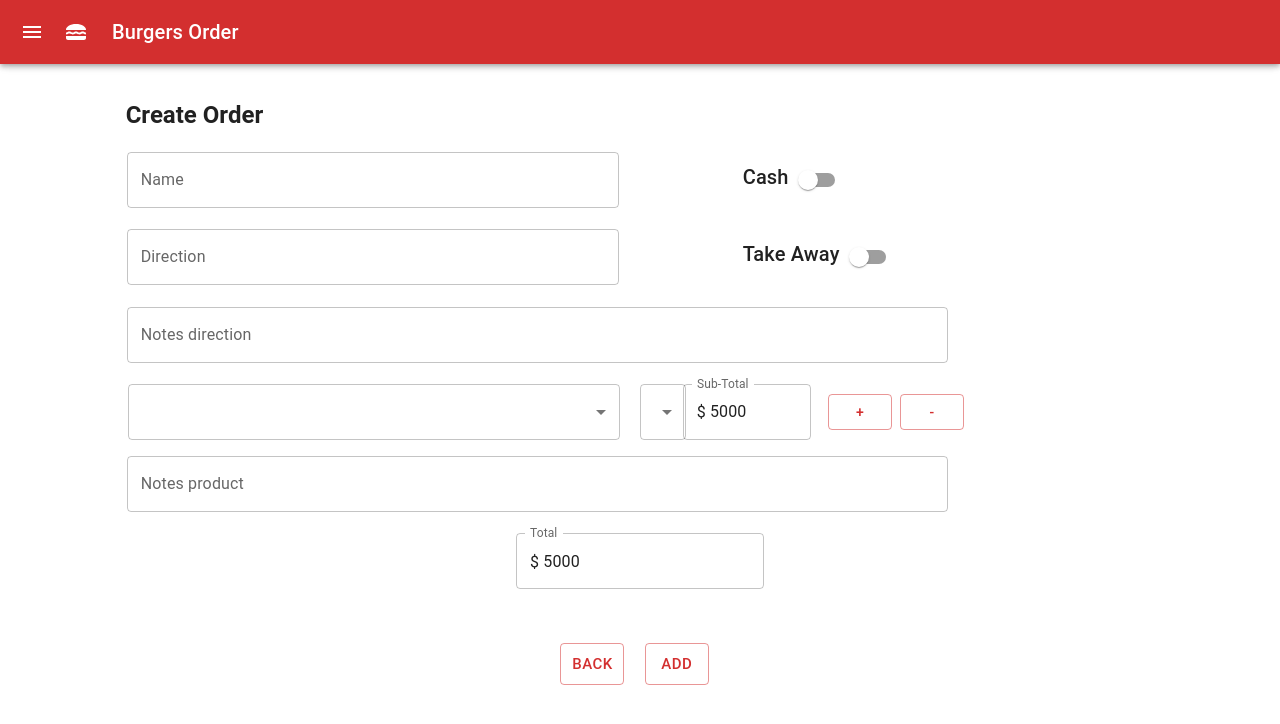
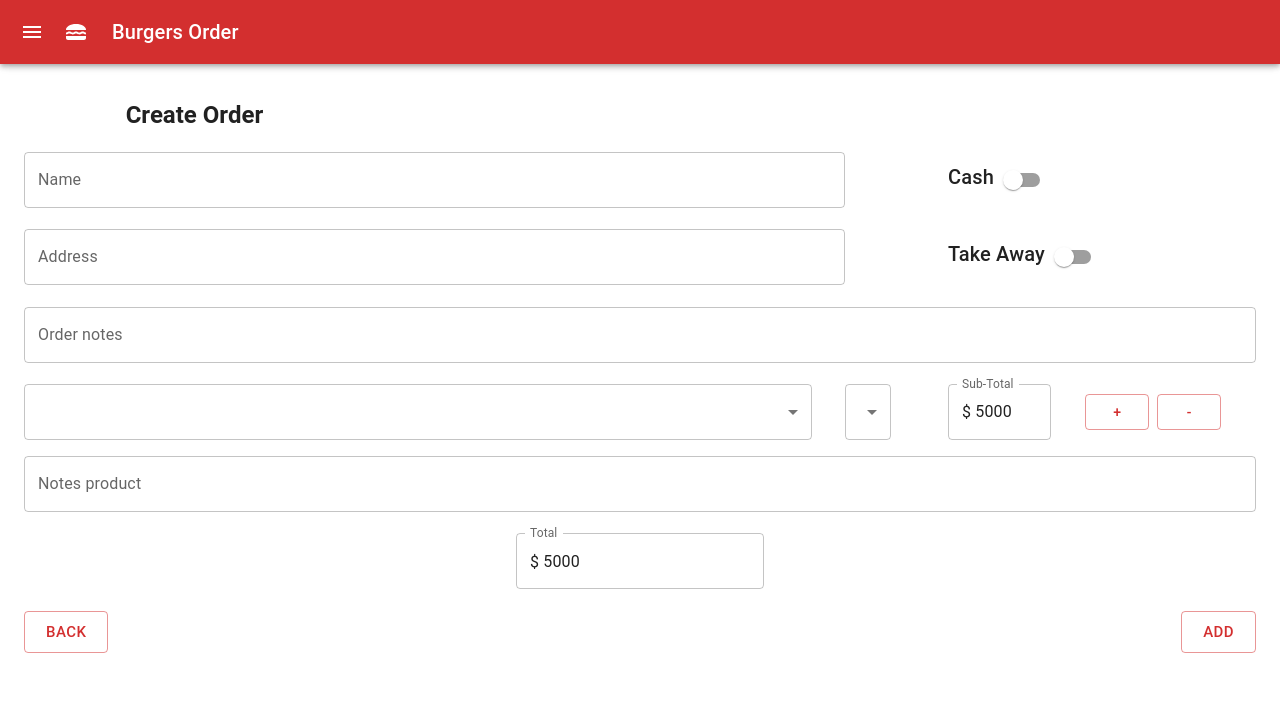
Before and after one commit to fransiri7/burgers-order-client, a React (Create React App) app: page /orders/create in a window 1280 px wide. Shown: the top 724 px of the page. Built offline with nearby package versions, Linux system fonts and the light colour scheme; no server answers.

Commit message:
estilo y disposicion de grids del componente CreateOrder COMENTARIOS RESUELTOS

```diff
--- a/src/modules/order/CreateOrder.jsx
+++ b/src/modules/order/CreateOrder.jsx
@@ -11,11 +11,11 @@ export function CreateOrder() {
                     </Typography>
                 </Grid>
             </Grid>
-            <Grid item container alignItems="center" justifyContent="center">
-                <Grid item md={6}>
-                    <TextField label="Name" variant="outlined" style={{ width: "80%" }}></TextField>
+            <Grid item container alignItems="center" justifyContent="space-between">
+                <Grid item md={8}>
+                    <TextField label="Name" variant="outlined" fullWidth />
                 </Grid>
-                <Grid item container md={4}>
+                <Grid item container md={3}>
                     <Grid item>
                         <Typography variant="h6">Cash</Typography>
                     </Grid>
@@ -24,11 +24,11 @@ export function CreateOrder() {
                     </Grid>
                 </Grid>
             </Grid>
-            <Grid item container alignItems="center" justifyContent="center">
-                <Grid item md={6}>
-                    <TextField label="Direction" variant="outlined" style={{ width: "80%" }}></TextField>
+            <Grid item container alignItems="center" justifyContent="space-between">
+                <Grid item md={8}>
+                    <TextField label="Address" variant="outlined" fullWidth />
                 </Grid>
-                <Grid item container md={4}>
+                <Grid item container md={3}>
                     <Grid item>
                         <Typography variant="h6">Take Away</Typography>
                     </Grid>
@@ -39,20 +39,14 @@ export function CreateOrder() {
             </Grid>
 
             <Grid item container alignItems="center" justifyContent="center">
-                <Grid item md={10}>
-                    <TextField
-                        id="outlined-textarea"
-                        label="Notes direction"
-                        multiline
-                        variant="outlined"
-                        style={{ width: "80%" }}
-                    ></TextField>
+                <Grid item md={12}>
+                    <TextField id="outlined-textarea" label="Order notes" multiline variant="outlined" fullWidth />
                 </Grid>
             </Grid>
 
-            <Grid item container alignItems="center" justifyContent="center" spacing={2}>
-                <Grid item container md={10}>
-                    <Grid item md={6}>
+            <Grid item container direction="column" justifyContent="space-around" alignItems="center" spacing={2}>
+                <Grid item container>
+                    <Grid item md={8}>
                         <Select style={{ width: "96%" }}>
                             <MenuItem value={1}>American Burger</MenuItem>
                             <MenuItem value={2}>Bell Peper Cheese</MenuItem>
@@ -63,7 +57,7 @@ export function CreateOrder() {
                             <MenuItem value={7}>Veggie Burger</MenuItem>
                         </Select>
                     </Grid>
-                    <Grid item md={0.5}>
+                    <Grid item md={1}>
                         <Select>
                             <MenuItem value={1}>1</MenuItem>
                             <MenuItem value={2}>2</MenuItem>
@@ -76,7 +70,7 @@ export function CreateOrder() {
                             <MenuItem value={9}>9</MenuItem>
                         </Select>
                     </Grid>
-                    <Grid item md={1.5}>
+                    <Grid item md={1}>
                         <TextField
                             id="outlined-read-only-input"
                             label="Sub-Total"
@@ -88,49 +82,32 @@ export function CreateOrder() {
                     </Grid>
                     <Grid item container md={2} alignItems="center" justifyContent="center" spacing={1}>
                         <Grid item>
-                            <Button variant="outlined" style={{ width: "70%" }}>
-                                +
-                            </Button>
+                            <Button variant="outlined">+</Button>
                         </Grid>
                         <Grid item>
-                            <Button variant="outlined" style={{ width: "70%" }}>
-                                -
-                            </Button>
+                            <Button variant="outlined">-</Button>
                         </Grid>
                     </Grid>
                 </Grid>
                 <Grid item container alignItems="center" justifyContent="center">
-                    <Grid item md={10}>
-                        <TextField
-                            id="outlined-textarea"
-                            label="Notes product"
-                            multiline
-                            variant="outlined"
-                            style={{ width: "80%" }}
-                        ></TextField>
+                    <Grid item md={12}>
+                        <TextField id="outlined-textarea" label="Notes product" multiline variant="outlined" fullWidth />
                     </Grid>
                 </Grid>
             </Grid>
             <Grid item container alignItems="center" justifyContent="center">
                 <Grid item>
-                    <TextField
-                        id="outlined-read-only-input"
-                        label="Total"
-                        defaultValue="$ 5000"
-                        InputProps={{
-                            readOnly: true
-                        }}
-                    />
+                    <TextField id="outlined-read-only-input" label="Total" defaultValue="$ 5000" />
                 </Grid>
             </Grid>
-            <Grid item container md={2} alignItems="center" justifyContent="center">
+            <Grid item container md={2} justifyContent="space-between">
                 <Grid item>
-                    <Button variant="outlined" style={{ width: "70%" }} size="large">
+                    <Button variant="outlined" size="large">
                         Back
                     </Button>
                 </Grid>
                 <Grid item>
-                    <Button variant="outlined" style={{ width: "70%" }} size="large">
+                    <Button variant="outlined" size="large">
                         Add
                     </Button>
                 </Grid>
```
